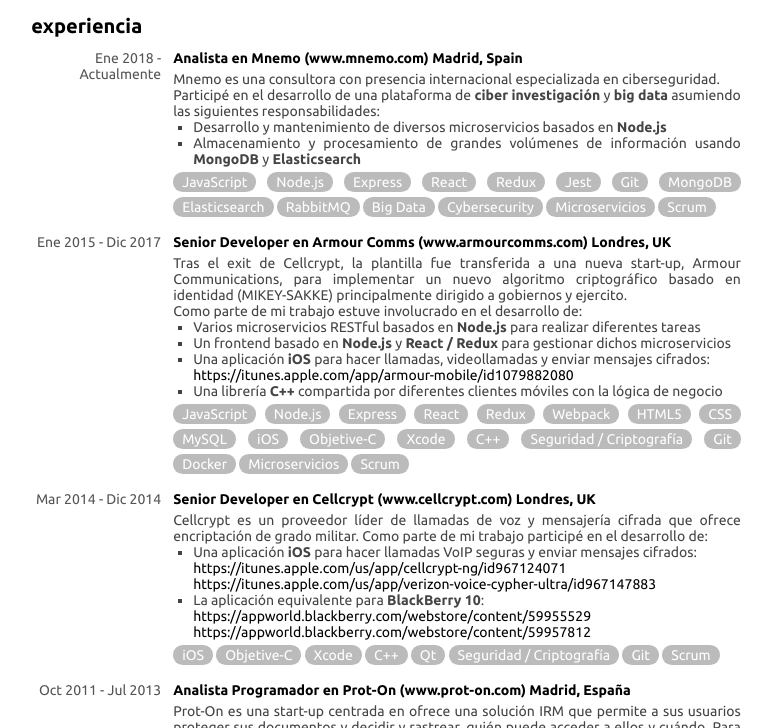
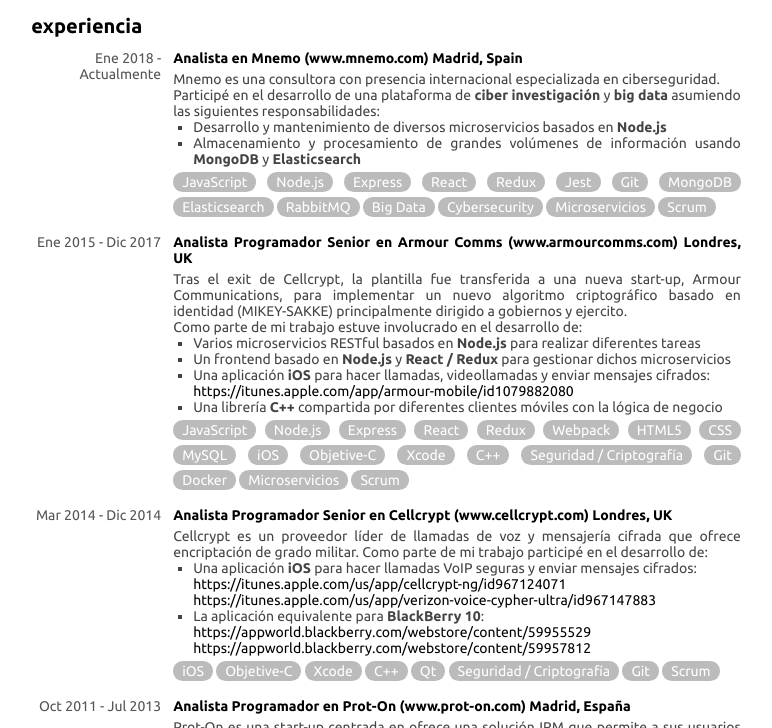
Before and after one commit to JoseExposito/joseexposito.github.io, a plain HTML site: page cv-es.html in a window 1280 px wide. Shown: the part 614-1342 px from the top of the page, without its empty margins (254-1026 px from the left). Drawn offline with Linux system fonts and the light colour scheme.

Commit message:
Updates CV

```diff
--- a/cv-es.html
+++ b/cv-es.html
@@ -76,7 +76,7 @@
 						<td><a href="http://www.joseexposito.me/" target="_blank" rel="noopener">www.joseexposito.me</a></td>
 						<td><i class="fa fa-link"></i></td>
 					</tr>
-					<tr><td colspan="2"><img src="img/qr.png" alt=""></td></t>
+					<tr><td colspan="2"><img src="img/qr.png" alt=""></td></tr>
 				</table>
 			</div>
 
@@ -182,7 +182,7 @@
 				<tr>
 					<td class="age-column">Ene 2015 - Dic 2017</td>
 					<td class="content-column">
-					<p class="content-title">Senior Developer en Armour Comms (<a href="http://www.armourcomms.com/">www.armourcomms.com</a>) Londres, UK</p>
+					<p class="content-title">Analista Programador Senior en Armour Comms (<a href="http://www.armourcomms.com/">www.armourcomms.com</a>) Londres, UK</p>
 					<div class="content-description">
 						<p>Tras el exit de Cellcrypt, la plantilla fue transferida a una nueva start-up, Armour Communications, para implementar un nuevo algoritmo criptográfico
 						basado en identidad (MIKEY-SAKKE) principalmente dirigido a gobiernos y ejercito.</p>
@@ -210,7 +210,7 @@
 				<tr>
 					<td class="age-column">Mar 2014 - Dic 2014</td>
 					<td class="content-column">
-					<p class="content-title">Senior Developer en Cellcrypt (<a href="http://www.cellcrypt.com/">www.cellcrypt.com</a>) Londres, UK</p>
+					<p class="content-title">Analista Programador Senior en Cellcrypt (<a href="http://www.cellcrypt.com/">www.cellcrypt.com</a>) Londres, UK</p>
 					<div class="content-description">
 						<p>Cellcrypt es un proveedor líder de llamadas de voz y mensajería cifrada que ofrece encriptación de grado militar.
 							Como parte de mi trabajo participé en el desarrollo de:</p>
```
